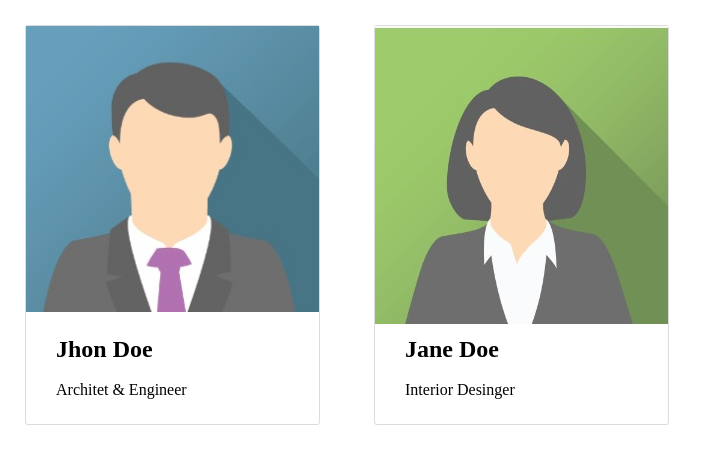
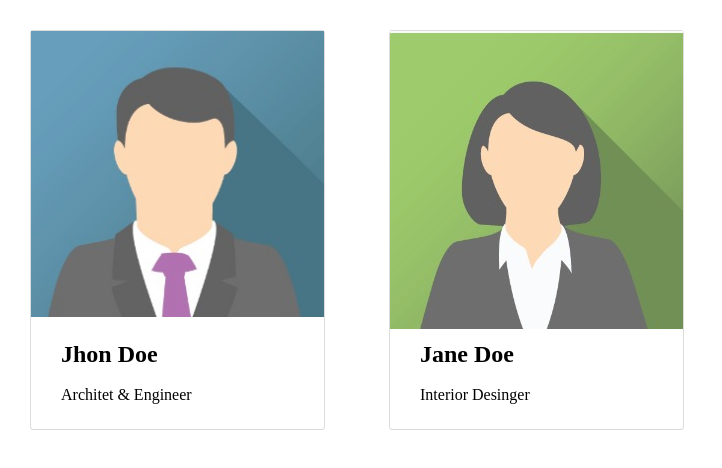
Before and after one commit to hulya0297/Labs, a plain HTML site: page task1/index.html in a window 1280 px wide. Shown: the whole page, without its empty margins (0-722 px from the left). Drawn offline with Linux system fonts and the light colour scheme.

Commit message:
add new element

```diff
--- a/task1/style.css
+++ b/task1/style.css
@@ -9,7 +9,7 @@
     height: 400px;
     border: 1px solid gainsboro;
     border-radius: 1%;
-    margin:  25px;
+    margin:  30px;
     display: inline-block;
 
 }
```
